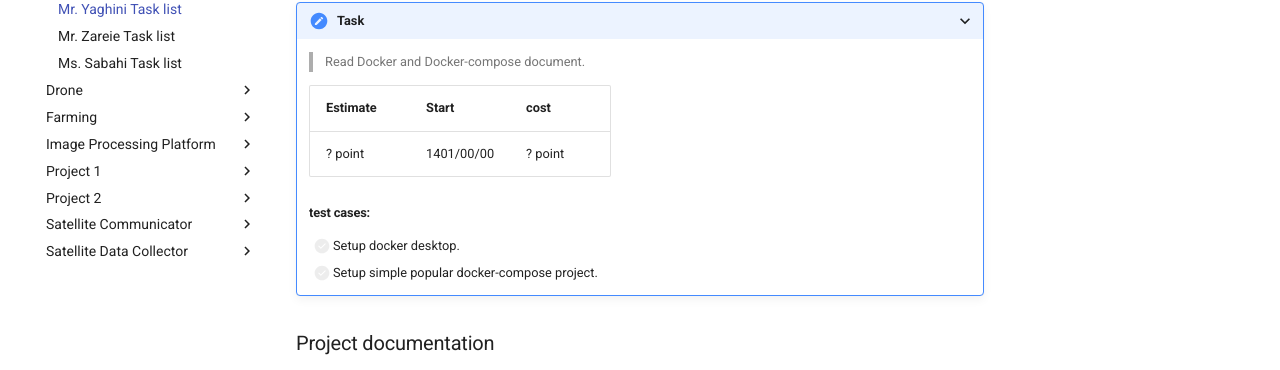
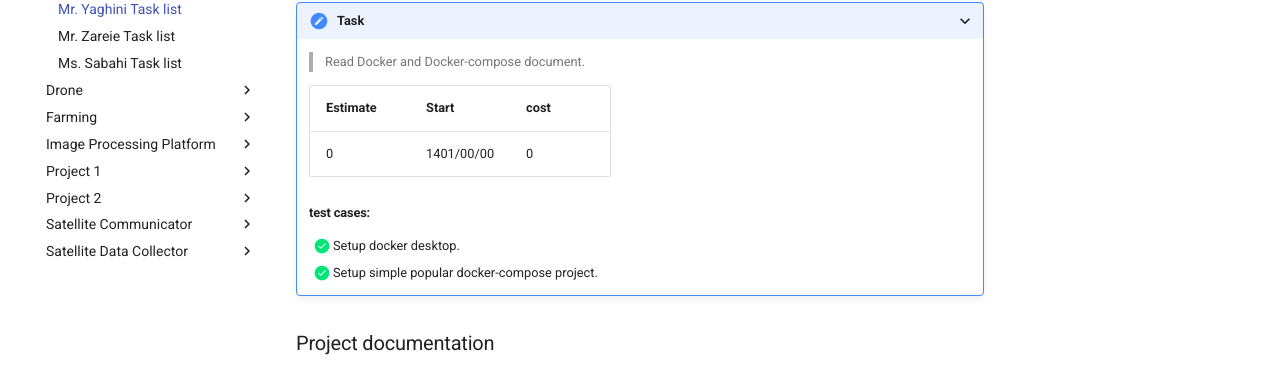
Before and after one commit to spaceomid/Documentation, an MkDocs documentation site: the page built from docs/Developers/MrYaghini.md, in a window 1280 px wide. Shown: the part 228-598 px from the top of the page. Built offline with MkDocs 1.6.1 and Material for MkDocs 9.7.7, drawn with Linux system fonts in a browser that asks for light colours.

Commit message:
update task

```diff
--- a/docs/Developers/MrYaghini.md
+++ b/docs/Developers/MrYaghini.md
@@ -7,12 +7,12 @@
 
     | Estimate       | Start         | cost          |
     |----------------|---------------|---------------|
-    | ? point        | 1401/00/00    | ? point       |
+    | 0              | 1401/00/00    | 0             |
 
     #### test cases:
 
-    - [ ] Setup docker desktop.
-    - [ ] Setup simple popular docker-compose project.
+    - [x] Setup docker desktop.
+    - [x] Setup simple popular docker-compose project.
 
 
 ### Project documentation
@@ -22,10 +22,10 @@
 
     | Estimate       | Start         | cost          |
     |----------------|---------------|---------------|
-    | ? point        | 1401/00/00    | ? point       |
+    | 1401/09/30     | 1401/09/24    | ? point       |
 
     #### test cases:
 
-    - [ ] project description.
+    - [x] project description.
     - [ ] project tree diagram.
-    - [ ] project feature list.
+    - [X] project feature list.
```
